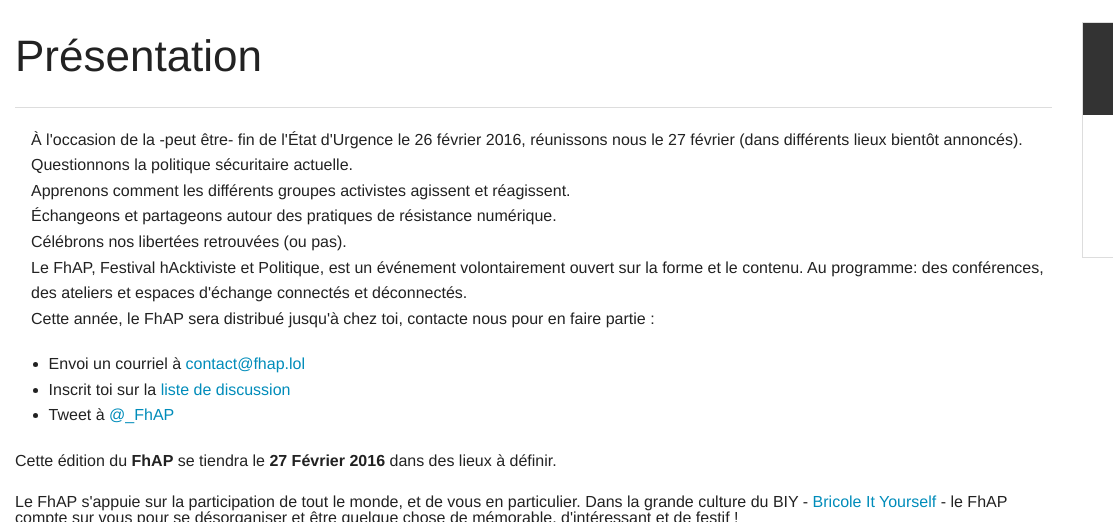
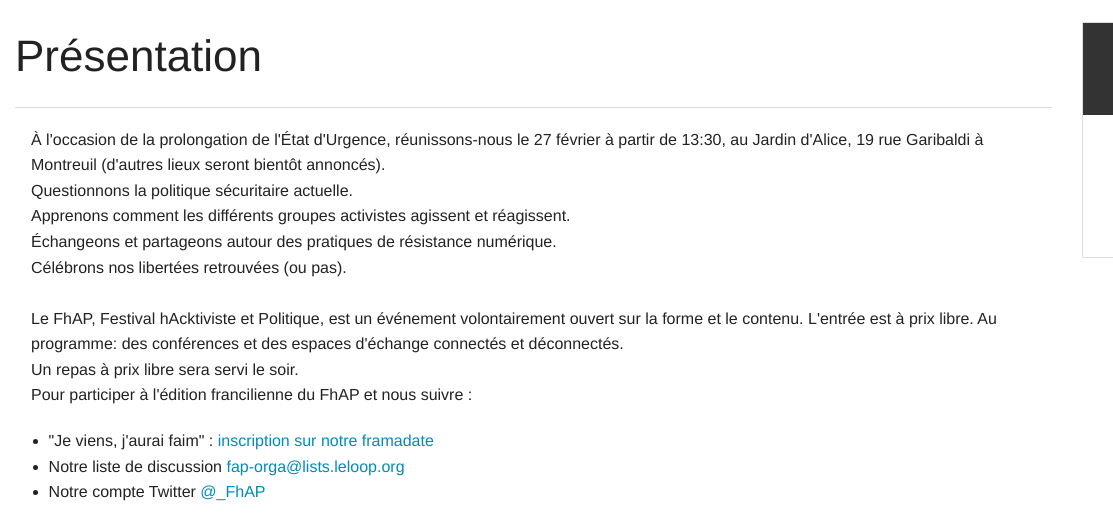
Before and after one commit to herdir/FhAP, a plain HTML site: page index.html in a window 1280 px wide. Shown: the part 199-721 px from the top of the page, 0-1113 px from the left. Drawn offline with Linux system fonts and the light colour scheme.

Commit message:
MaJ infos édition francilienne

```diff
--- a/index.html
+++ b/index.html
@@ -33,18 +33,20 @@
                         <h1>Présentation</h1>
                         <hr>
                         <div>
-                            <p class="picto-forbid">À l'occasion de la -peut être- fin de l'État d'Urgence le 26 février 2016, réunissons nous le 27 février (dans différents lieux bientôt annoncés).
+                            <p class="picto-forbid">À l'occasion de la prolongation de l'État d'Urgence, réunissons-nous le 27 février à partir de 13:30, au Jardin d'Alice, 19 rue Garibaldi à Montreuil (d'autres lieux seront bientôt annoncés).
 								</br>Questionnons la politique sécuritaire actuelle.
-								</br>Apprenons comment les différents groupes activistes agissent et réagissent.
+                </br>Apprenons comment les différents groupes activistes agissent et réagissent.
 								</br>Échangeons et partageons autour des pratiques de résistance numérique.
 								</br>Célébrons nos libertées retrouvées (ou pas).
 
-								</br>Le FhAP, Festival hAcktiviste et Politique, est un événement volontairement ouvert sur la forme et le contenu. Au programme: des conférences, des ateliers et espaces d'échange connectés et déconnectés.
-								</br>Cette année, le FhAP sera distribué jusqu'à chez toi, contacte nous pour en faire partie :
+                </br>
+								</br>Le FhAP, Festival hAcktiviste et Politique, est un événement volontairement ouvert sur la forme et le contenu. L'entrée est à prix libre. Au programme: des conférences et des espaces d'échange connectés et déconnectés.
+                </br>Un repas à prix libre sera servi le soir.
+                </br>Pour participer à l'édition francilienne du FhAP et nous suivre :
 <ul>
-								<li class="picto-forbid">Envoi un courriel à <A HREF="mailto:contact@fhap.lol">contact@fhap.lol</A></li>
-								<li class="picto-forbid">Inscrit toi sur la <a href="https://lists.leloop.org/cgi-bin/mailman/listinfo/fap-orga"> liste de discussion</a></li>
-								<li class="picto-forbid">Tweet à <a href="https://twitter.com/_FhAP">@_FhAP</a></li>
+  <li class="picto-forbid">"Je viens, j'aurai faim" : <a href="https://framadate.org/i8n4dYDquNAlrmW5">inscription sur notre framadate</a></li>
+								<li class="picto-forbid">Notre liste de discussion <a href="https://lists.leloop.org/cgi-bin/mailman/listinfo/fap-orga">fap-orga@lists.leloop.org</a></li>
+								<li class="picto-forbid">Notre compte Twitter <a href="https://twitter.com/_FhAP">@_FhAP</a></li>
 								</ul>
 	</p>
 
```
